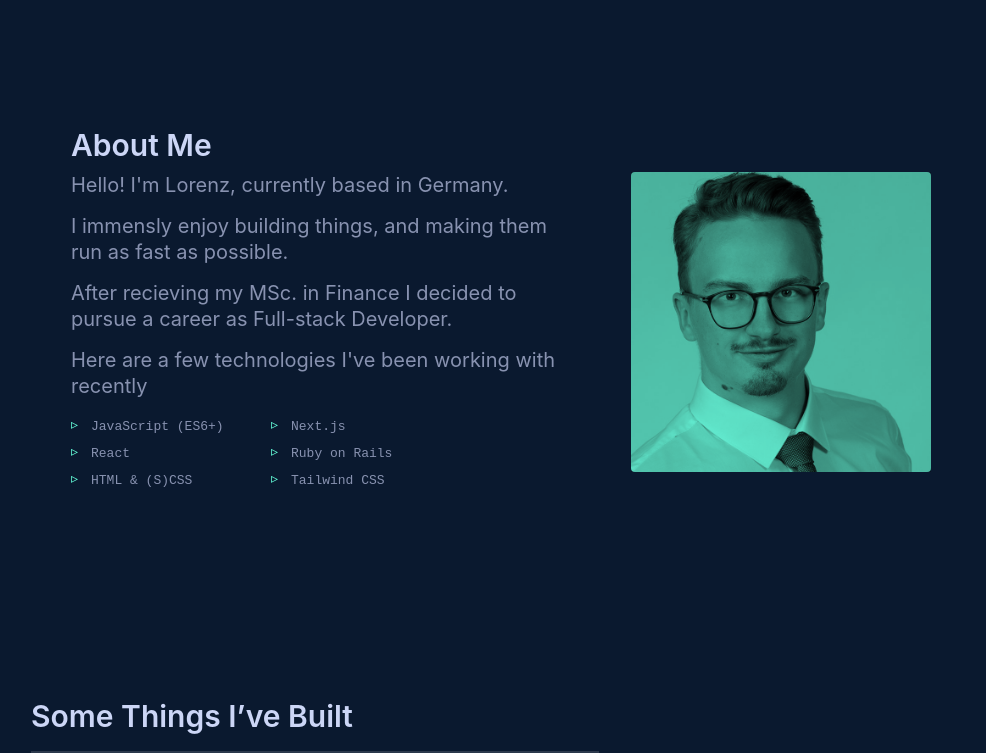
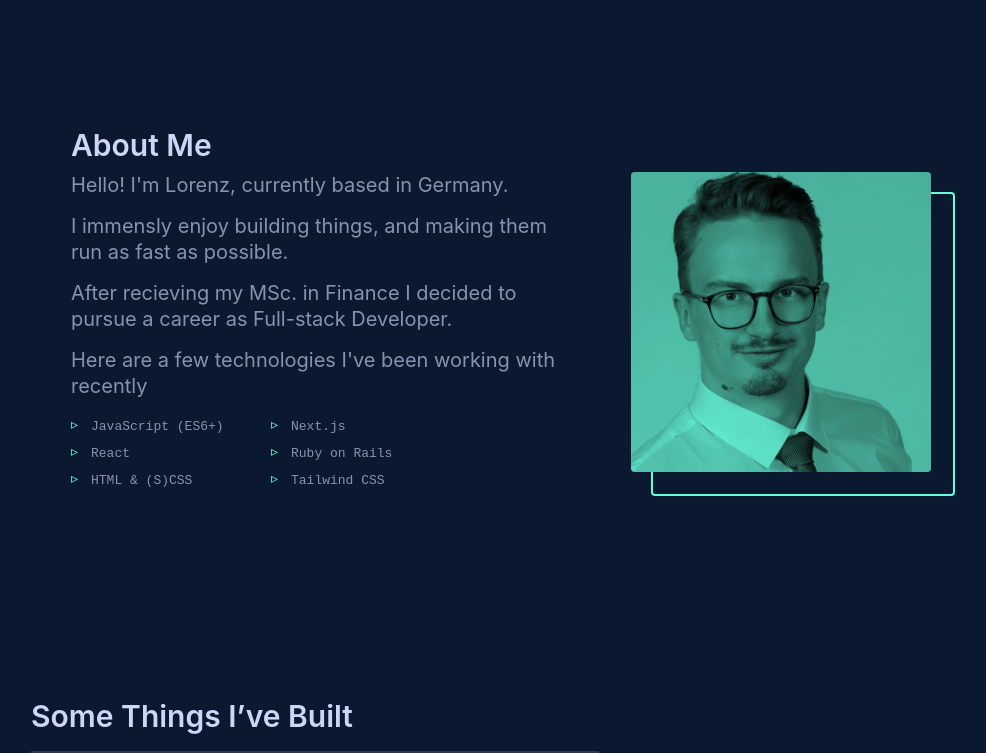
Before and after one commit to mynlexi/personal-v2, a Next.js app: page / in a window 1280 px wide. Shown: the part 851-1604 px from the top of the page, without its empty margins (119-1105 px from the left). Built offline with nearby package versions, Linux system fonts and the light colour scheme.

Commit message:
image border moves yihaa

```diff
--- a/components/Homepage/AboutSection/AboutElements.js
+++ b/components/Homepage/AboutSection/AboutElements.js
@@ -88,6 +88,7 @@ max-width: 300px;
     mix-blend-mode: multiply;
     filter: grayscale(100%) contrast(1);
     transition: var(--transition);
+    z-index: 4;
   }
   &:before,
   &:after {
@@ -104,12 +105,13 @@ max-width: 300px;
     left: 0;
     background-color: var(--navy);
     mix-blend-mode: screen;
+    z-index: 3;
   }
   &:after {
     border: 2px solid var(--green);
     top: 20px;
     left: 20px;
-    z-index: -1;
+    z-index: 2;
   }
 
 
--- a/components/Homepage/AboutSection/index.js
+++ b/components/Homepage/AboutSection/index.js
@@ -45,14 +45,14 @@ const AboutSection = (myLoader) => {
         </AboutTextBlock>
         <AboutImgBlock>
           <div className="wrapper">
-            <div className="img">
               <Image
               src='/images/Profile-Square.jpg'
               width={350}
               height={350}
               layout="responsive"
+              className="img"
 
-              /></div>
+              />
           </div>
         </AboutImgBlock>
 
```
